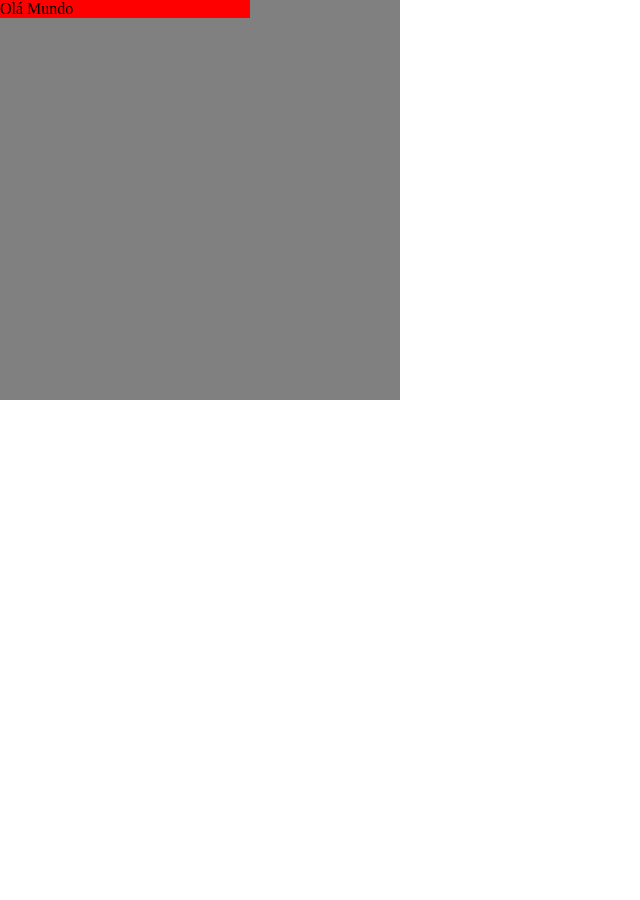
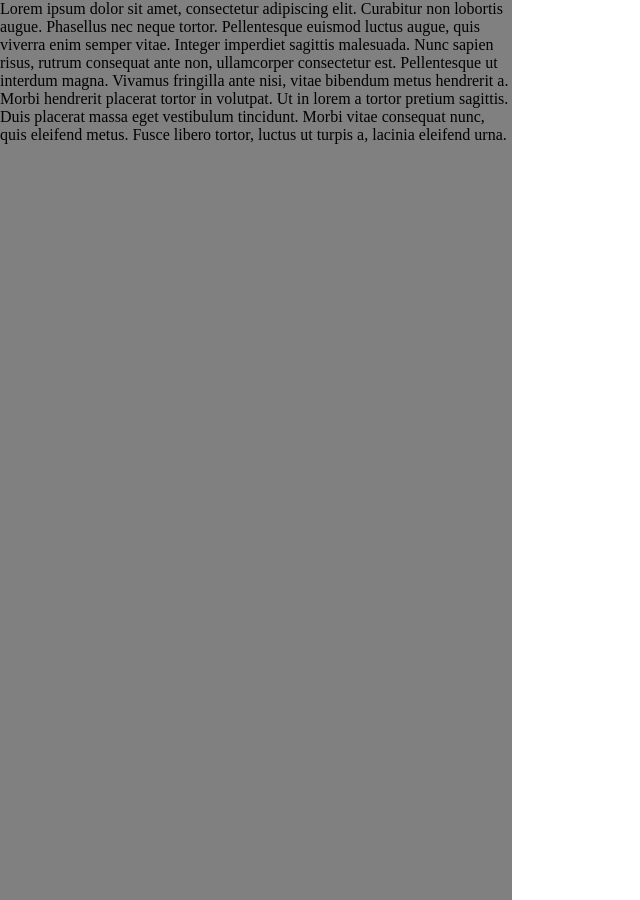
Before and after one commit to lusilveira/estudoweb, a plain HTML site: page Dominando o CSS/auto-inherit-e-initial/index.html in a window 1280 px wide. Shown: the whole page, without its empty margins (0-640 px from the left). Before the commit the page ends 800 px from the top, so only its background shows below. Drawn offline with Linux system fonts and the light colour scheme.

Commit message:
auto-inherit-e-initialv2

```diff
--- a/Dominando o CSS/auto-inherit-e-initial/css/style.css
+++ b/Dominando o CSS/auto-inherit-e-initial/css/style.css
@@ -12,20 +12,26 @@ html,
 body {
     height: 100%;
 }
+
 .box {
-    width: 400px;
-    height: 400px;
+    width     : 40%;
+    height    : 300px;
     background: gray;
 }
 
-.box2{
-    background: red;
-    width: 250px;
+.box {
+    height: 900px;
 }
 
-.box > .box2 > span{
-    display: inline-block;
-   /* color:inherit;
-    width: inherit;
-    height: inherit;*/
+.box>.box2>span {
+    display : inline-block;
+    /* color:inherit;
+    width   : inherit;
+    height  : inherit;*/
 }
+
+@media screen and (max-width: 500px) {
+    .box{
+        height: 480px;
+    }
+}
--- a/Dominando o CSS/auto-inherit-e-initial/index.html
+++ b/Dominando o CSS/auto-inherit-e-initial/index.html
@@ -11,7 +11,13 @@
 <body>
     <div class="box">
         <div class="box2">
-            <span>Olá Mundo</span>
+            <p>Lorem ipsum dolor sit amet, consectetur adipiscing elit. Curabitur non lobortis augue. Phasellus nec
+                neque tortor. Pellentesque euismod luctus augue, quis viverra enim semper vitae. Integer imperdiet
+                sagittis malesuada. Nunc sapien risus, rutrum consequat ante non, ullamcorper consectetur est.
+                Pellentesque ut interdum magna. Vivamus fringilla ante nisi, vitae bibendum metus hendrerit a. Morbi
+                hendrerit placerat tortor in volutpat. Ut in lorem a tortor pretium sagittis. Duis placerat massa eget
+                vestibulum tincidunt. Morbi vitae consequat nunc, quis eleifend metus. Fusce libero tortor, luctus ut
+                turpis a, lacinia eleifend urna.</p>
         </div>
         <!--box2-->
     </div>
```
